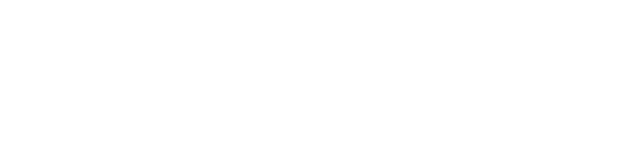
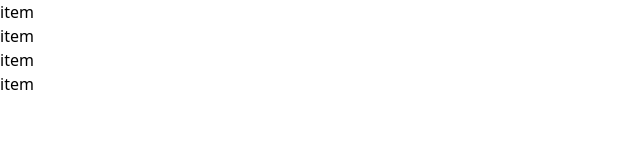
Before and after one commit to kaakavand/tarkhine, a website: page public/index.html in a window 1280 px wide. Shown: the whole page, without its empty margins (0-640 px from the left). Drawn offline with Linux system fonts and the light colour scheme.

Commit message:
create container

```diff
--- a/public/index.html
+++ b/public/index.html
@@ -7,5 +7,15 @@
   <title>Document</title>
 </head>
 <body>
+  <div class="container">
+    <header>
+      <ul class="flex">
+        <li>item</li>
+        <li>item</li>
+        <li>item</li>
+        <li>item</li>
+      </ul>
+    </header>
+  </div>
 </body>
 </html>
```
